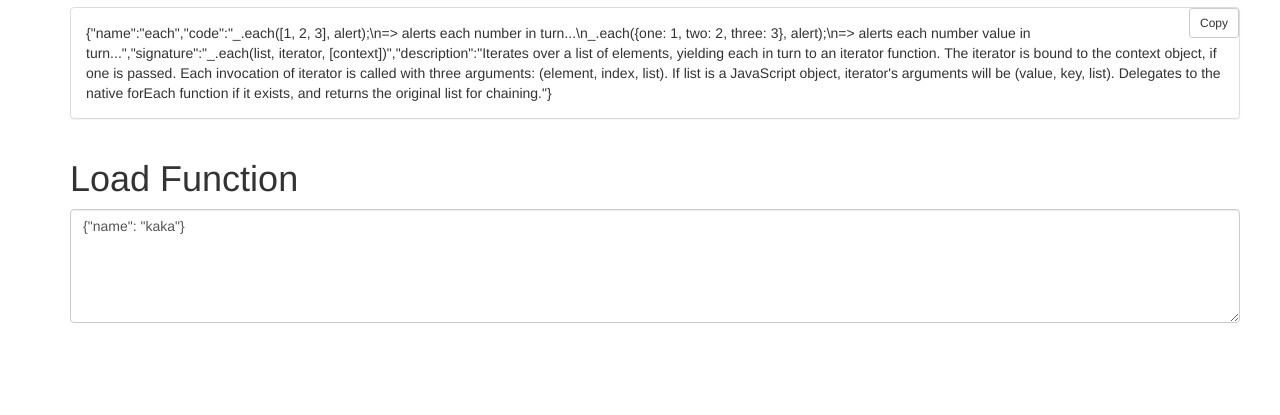
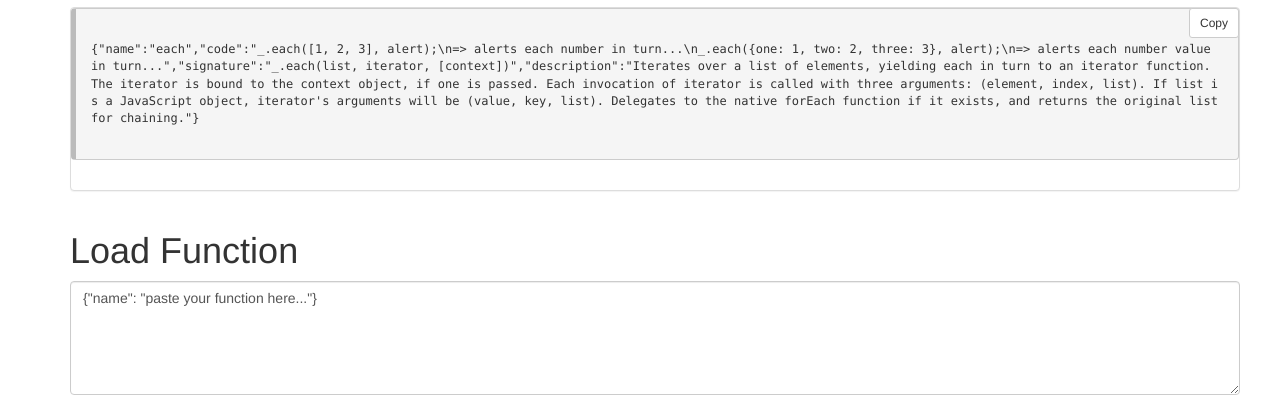
Before and after one commit to magizbox/mondoc-generator, a website: page app/index.html in a window 1280 px wide. Shown: the part 598-1013 px from the top of the page. Before the commit the page ends 941 px from the top, so only its background shows below. Drawn offline with Linux system fonts and the light colour scheme; files that its build step writes are made by us from their sources; files whose address does not match are found by name.

Commit message:
fix iss2

```diff
--- a/app/function/form.html
+++ b/app/function/form.html
@@ -1,5 +1,5 @@
 <h1>Form</h1>
-<form class="form-horizontal" role="form">
+<form class="form-horizontal" id="function-from" role="form">
    <div class="form-group">
       <label class="col-sm-3 control-label">Name</label>
       <div class="col-sm-9">
@@ -15,7 +15,7 @@
    <div class="form-group">
       <label class="col-sm-3 control-label">Description</label>
       <div class="col-sm-9">
-         <textarea class="form-control" ng-model="currentFunction.description" rows="5">
+         <textarea class="form-control" id="description" ng-trim="false" ng-model="currentFunction.description" rows="5">
          </textarea>
       </div>
    </div>
--- a/app/function/function.html
+++ b/app/function/function.html
@@ -4,9 +4,9 @@
       <a id="copy-button" class="pull-right btn btn-default btn-sm"
          data-clipboard-text='{{ toJSON(currentFunction) }}'>Copy</a>
    </div>
-  <div class="panel-body">
-   {{ toJSON(currentFunction) }}
-  </div>
+<pre class="panel-body">
+{{ toJSON(currentFunction) }}
+</pre>
 </div>
 <script>
    var client = new ZeroClipboard( document.getElementById("copy-button") );
--- a/app/scripts/controllers/main.js
+++ b/app/scripts/controllers/main.js
@@ -2,22 +2,19 @@
 
 angular.module('docsGeneratorApp')
   .controller('MainCtrl', function ($scope) {
-
      $scope.currentFunction =
    {"name":"each","code":"_.each([1, 2, 3], alert);\n=> alerts each number in turn...\n_.each({one: 1, two: 2, three: 3}, alert);\n=> alerts each number value in turn...","signature":"_.each(list, iterator, [context])","description":"Iterates over a list of elements, yielding each in turn to an iterator function. The iterator is bound to the context object, if one is passed. Each invocation of iterator is called with three arguments: (element, index, list). If list is a JavaScript object, iterator's arguments will be (value, key, list). Delegates to the native forEach function if it exists, and returns the original list for chaining."};
+
       $scope.toJSON = function(object){
          return JSON.stringify(object);
       }
-      $scope.functionInText = '{"name": "kaka"}';
+      $scope.functionInText = '{"name": "paste your function here..."}';
       $scope.reloadCurrentFunction = function(){
          try{
-            console.log(this.functionInText);
             var parsedObject = JSON.parse(this.functionInText);
             $scope.currentFunction = parsedObject;
          } catch(e){
             console.log(e);
          };
       }
-     $scope.currentFunction =
-   {"name":"each","code":"_.each([1, 2, 3], alert);\n=> alerts each number in turn...\n_.each({one: 1, two: 2, three: 3}, alert);\n=> alerts each number value in turn...","signature":"_.each(list, iterator, [context])","description":"Iterates over a list of elements, yielding each in turn to an iterator function. The iterator is bound to the context object, if one is passed. Each invocation of iterator is called with three arguments: (element, index, list). If list is a JavaScript object, iterator's arguments will be (value, key, list). Delegates to the native forEach function if it exists, and returns the original list for chaining."}
   });
```
